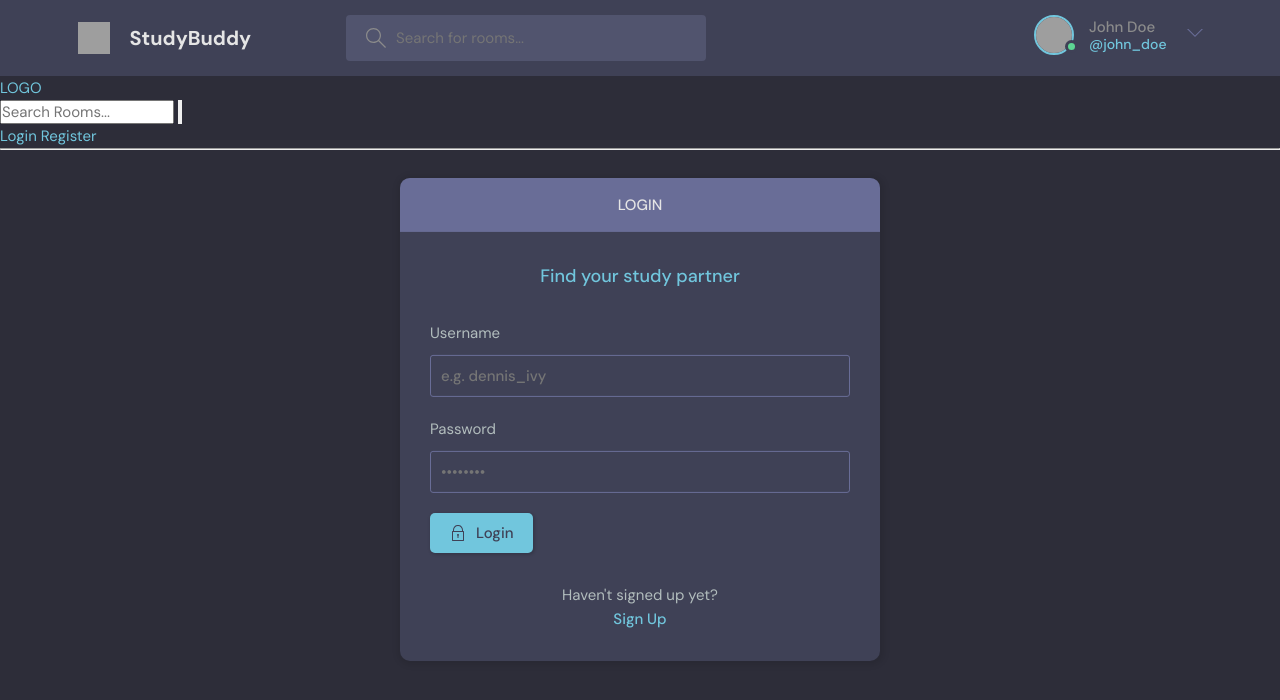
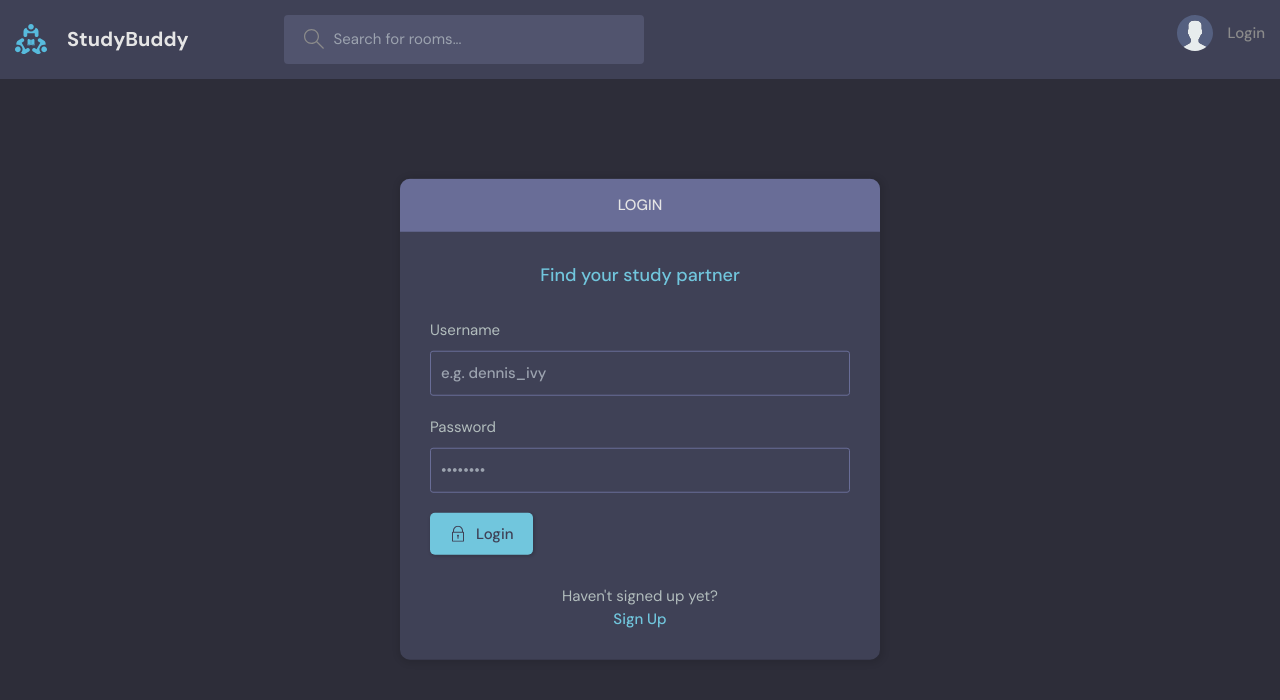
Before and after one commit to michael-duke/StudyClan, a Django app: a page that uses templates/main.html in a window 1280 px wide. Shown: the top 700 px of the page. Run offline with Django 4.2, Linux system fonts and the light colour scheme; some libraries are stand-ins or nearby versions; grey boxes are pictures that could not be loaded.

Commit message:
Update the main extension file according to the new theme Implement new navbar

```diff
--- a/templates/main.html
+++ b/templates/main.html
@@ -1,7 +1,5 @@
+{% load static %}
 {% load static tailwind_tags %}
-
-
-{% load static %}
 <!DOCTYPE html>
 <html lang="en">
   <head>
@@ -12,87 +10,19 @@
     <link rel="stylesheet" href="{% static 'styles/style.css' %}" />
     <title>StudyBuddy - Find study partners around the world!</title>
   </head>
-
+  {% tailwind_css %}
   <body>
-    <header class="header header--loggedIn">
-      <div class="container">
-        <a href="/" class="header__logo">
-          <img src="assets/logo.svg" />
-          <h1>StudyBuddy</h1>
-        </a>
-        <form class="header__search">
-          <label>
-            <svg version="1.1" xmlns="http://www.w3.org/2000/svg" width="32" height="32" viewBox="0 0 32 32">
-              <title>search</title>
-              <path
-                d="M32 30.586l-10.845-10.845c1.771-2.092 2.845-4.791 2.845-7.741 0-6.617-5.383-12-12-12s-12 5.383-12 12c0 6.617 5.383 12 12 12 2.949 0 5.649-1.074 7.741-2.845l10.845 10.845 1.414-1.414zM12 22c-5.514 0-10-4.486-10-10s4.486-10 10-10c5.514 0 10 4.486 10 10s-4.486 10-10 10z"
-              ></path>
-            </svg>
-            <input placeholder="Search for rooms..." />
-          </label>
-        </form>
-        <nav class="header__menu">
-          <!-- Not Logged In -->
-          <!-- <a href="/login.html">
-            <img src="./assets/avatar.svg" />
-            <p>Login</p>
-          </a> -->
-
-          <!-- Logged In -->
-
-          <div class="header__user">
-            <a href="profile.html">
-              <div class="avatar avatar--medium active">
-                <img src="https://randomuser.me/api/portraits/men/37.jpg" />
-              </div>
-              <p>John Doe <span>@john_doe</span></p>
-            </a>
-            <button class="dropdown-button">
-              <svg version="1.1" xmlns="http://www.w3.org/2000/svg" width="32" height="32" viewBox="0 0 32 32">
-                <title>chevron-down</title>
-                <path d="M16 21l-13-13h-3l16 16 16-16h-3l-13 13z"></path>
-              </svg>
-            </button>
-          </div>
-
-          <div class="dropdown-menu">
-            <a href="settings.html" class="dropdown-link"
-              ><svg version="1.1" xmlns="http://www.w3.org/2000/svg" width="32" height="32" viewBox="0 0 32 32">
-                <title>tools</title>
-                <path
-                  d="M27.465 32c-1.211 0-2.35-0.471-3.207-1.328l-9.392-9.391c-2.369 0.898-4.898 0.951-7.355 0.15-3.274-1.074-5.869-3.67-6.943-6.942-0.879-2.682-0.734-5.45 0.419-8.004 0.135-0.299 0.408-0.512 0.731-0.572 0.32-0.051 0.654 0.045 0.887 0.277l5.394 5.395 3.586-3.586-5.394-5.395c-0.232-0.232-0.336-0.564-0.276-0.887s0.272-0.596 0.572-0.732c2.552-1.152 5.318-1.295 8.001-0.418 3.274 1.074 5.869 3.67 6.943 6.942 0.806 2.457 0.752 4.987-0.15 7.358l9.392 9.391c0.844 0.842 1.328 2.012 1.328 3.207-0 2.5-2.034 4.535-4.535 4.535zM15.101 19.102c0.26 0 0.516 0.102 0.707 0.293l9.864 9.863c0.479 0.479 1.116 0.742 1.793 0.742 1.398 0 2.535-1.137 2.535-2.535 0-0.668-0.27-1.322-0.742-1.793l-9.864-9.863c-0.294-0.295-0.376-0.74-0.204-1.119 0.943-2.090 1.061-4.357 0.341-6.555-0.863-2.631-3.034-4.801-5.665-5.666-1.713-0.561-3.468-0.609-5.145-0.164l4.986 4.988c0.391 0.391 0.391 1.023 0 1.414l-5 5c-0.188 0.188-0.441 0.293-0.707 0.293s-0.52-0.105-0.707-0.293l-4.987-4.988c-0.45 1.682-0.397 3.436 0.164 5.146 0.863 2.631 3.034 4.801 5.665 5.666 2.2 0.721 4.466 0.604 6.555-0.342 0.132-0.059 0.271-0.088 0.411-0.088z"
-                ></path>
-              </svg>
-              Settings</a
-            >
-            <a href="login.html" class="dropdown-link"
-              ><svg version="1.1" xmlns="http://www.w3.org/2000/svg" width="32" height="32" viewBox="0 0 32 32">
-                <title>sign-out</title>
-                <path
-                  d="M3 0h22c0.553 0 1 0 1 0.553l-0 3.447h-2v-2h-20v28h20v-2h2l0 3.447c0 0.553-0.447 0.553-1 0.553h-22c-0.553 0-1-0.447-1-1v-30c0-0.553 0.447-1 1-1z"
-                ></path>
-                <path
-                  d="M21.879 21.293l1.414 1.414 6.707-6.707-6.707-6.707-1.414 1.414 4.293 4.293h-14.172v2h14.172l-4.293 4.293z"
-                ></path>
-              </svg>
-              Logout</a
-            >
-          </div>
-        </nav>
-      </div>
-    </header>
-    {% include 'navbar.html' %}
-    {% if messages %}
-      <ul class="messages">
-        {% for message in messages %}
-        <li>{{ message }}</li>
-        {% endfor %}
-      </ul>
+    {% include 'navbar.html' %} {% if messages %}
+    <ul class="messages">
+      {% for message in messages %}
+      <li>{{ message }}</li>
+      {% endfor %}
+    </ul>
     {% endif %}
-    <div class="container mx-auto">
+    <div>
       {% block content %}
       {% endblock %}
     </div>
-    <!-- <script src="script.js"></script> -->
+    <script src="{% static 'js/script.js' %}"></script>
   </body>
 </html>
--- a/templates/navbar.html
+++ b/templates/navbar.html
@@ -1,31 +1,74 @@
-<a href="/" class="text-3xl bg-sky-600 text-white font-sans">LOGO</a>
-<form method="GET" action="{% url 'home' %}" class="flex items-center mb-3">
-  <input type="text" name="q" placeholder="Search Rooms..." />
-  <button type="submit" class="flex items-center justify-center border-none group">
-    <svg
-      xmlns="http://www.w3.org/2000/svg"
-      fill-rule="evenodd"
-      stroke-linejoin="round"
-      stroke-miterlimit="2"
-      clip-rule="evenodd"
-      viewBox="0 0 128 128"
-      id="search"
-      class="w-8 h-8 stoke-black group-hover:animate-spin"
+{% load static %}
+<header class="header header--loggedIn">
+  <div class="container">
+    <a href="{% url 'home' %}" class="header__logo">
+      <img src="{% static 'images/logo.svg'%}" />
+      <h1>StudyBuddy</h1>
+    </a>
+    <form class="header__search" method="GET" action="{% url 'home' %}">
+      <label>
+        <svg version="1.1" xmlns="http://www.w3.org/2000/svg" width="32" height="32" viewBox="0 0 32 32">
+          <title>search</title>
+          <path
+            d="M32 30.586l-10.845-10.845c1.771-2.092 2.845-4.791 2.845-7.741 0-6.617-5.383-12-12-12s-12 5.383-12 12c0 6.617 5.383 12 12 12 2.949 0 5.649-1.074 7.741-2.845l10.845 10.845 1.414-1.414zM12 22c-5.514 0-10-4.486-10-10s4.486-10 10-10c5.514 0 10 4.486 10 10s-4.486 10-10 10z"
+          ></path>
+        </svg>
+        <input placeholder="Search for rooms..." name="q" />
+      </label>
+    </form>
+    <nav class="header__menu">
+
+      <!-- Logged In -->
+      {% if user.is_authenticated %}
+      <div class="header__user">
+        <a href="{% url 'update-user' %}">
+          <div class="avatar avatar--medium active">
+            <img src="https://randomuser.me/api/portraits/men/37.jpg" />
+          </div>
+          <p>{{user.username}} <span>@{{user.username}}</span></p>
+        </a>
+        <button class="dropdown-button">
+          <svg version="1.1" xmlns="http://www.w3.org/2000/svg" width="32" height="32" viewBox="0 0 32 32">
+            <title>chevron-down</title>
+            <path d="M16 21l-13-13h-3l16 16 16-16h-3l-13 13z"></path>
+          </svg>
+        </button>
+      </div>
+      <!-- Not Logged In -->
+      {% else %}
+      <a href="{% url 'login' %}">
+        <img src="{% static 'images/avatar.svg'%}" />
+        <p>Login</p>
+      </a>
+      {% endif %}
+      <div class="dropdown-menu">
+        <a href="{% url 'update-user' %}" class="dropdown-link"
+          ><svg version="1.1" xmlns="http://www.w3.org/2000/svg" width="32" height="32" viewBox="0 0 32 32">
+            <title>tools</title>
+            <path
+              d="M27.465 32c-1.211 0-2.35-0.471-3.207-1.328l-9.392-9.391c-2.369 0.898-4.898 0.951-7.355 0.15-3.274-1.074-5.869-3.67-6.943-6.942-0.879-2.682-0.734-5.45 0.419-8.004 0.135-0.299 0.408-0.512 0.731-0.572 0.32-0.051 0.654 0.045 0.887 0.277l5.394 5.395 3.586-3.586-5.394-5.395c-0.232-0.232-0.336-0.564-0.276-0.887s0.272-0.596 0.572-0.732c2.552-1.152 5.318-1.295 8.001-0.418 3.274 1.074 5.869 3.67 6.943 6.942 0.806 2.457 0.752 4.987-0.15 7.358l9.392 9.391c0.844 0.842 1.328 2.012 1.328 3.207-0 2.5-2.034 4.535-4.535 4.535zM15.101 19.102c0.26 0 0.516 0.102 0.707 0.293l9.864 9.863c0.479 0.479 1.116 0.742 1.793 0.742 1.398 0 2.535-1.137 2.535-2.535 0-0.668-0.27-1.322-0.742-1.793l-9.864-9.863c-0.294-0.295-0.376-0.74-0.204-1.119 0.943-2.090 1.061-4.357 0.341-6.555-0.863-2.631-3.034-4.801-5.665-5.666-1.713-0.561-3.468-0.609-5.145-0.164l4.986 4.988c0.391 0.391 0.391 1.023 0 1.414l-5 5c-0.188 0.188-0.441 0.293-0.707 0.293s-0.52-0.105-0.707-0.293l-4.987-4.988c-0.45 1.682-0.397 3.436 0.164 5.146 0.863 2.631 3.034 4.801 5.665 5.666 2.2 0.721 4.466 0.604 6.555-0.342 0.132-0.059 0.271-0.088 0.411-0.088z"
+            ></path>
+          </svg>
+          Settings</a
         >
-      <path fill="none" d="M0 0h128v128H0z"></path>
+        <a href="{% url 'logout' %}" class="dropdown-link"
+          ><svg version="1.1" xmlns="http://www.w3.org/2000/svg" width="32" height="32" viewBox="0 0 32 32">
+            <title>sign-out</title>
             <path
-        d="M29.18 9.265C8.587 23.684 3.575 52.11 17.994 72.703c14.42 20.593 42.845 25.604 63.438 11.185 20.593-14.42 25.605-42.844 11.186-63.437C78.198-.142 49.773-5.155 29.18 9.265Zm2.868 4.095C50.38.524 75.686 4.985 88.523 23.318c12.836 18.332 8.373 43.638-9.959 56.474-18.332 12.836-43.637 8.375-56.474-9.957-12.837-18.333-8.374-43.638 9.958-56.475Z"
+              d="M3 0h22c0.553 0 1 0 1 0.553l-0 3.447h-2v-2h-20v28h20v-2h2l0 3.447c0 0.553-0.447 0.553-1 0.553h-22c-0.553 0-1-0.447-1-1v-30c0-0.553 0.447-1 1-1z"
             ></path>
             <path
-        d="M29.942 64.338c-9.803-14-6.395-33.323 7.604-43.126a2.502 2.502 0 0 0 .614-3.482 2.502 2.502 0 0 0-3.482-.614c-16.26 11.386-20.217 33.83-8.832 50.09a2.502 2.502 0 0 0 3.482.614 2.502 2.502 0 0 0 .614-3.482ZM78.014 83.364l5.09 7.27a2.502 2.502 0 0 0 3.482.614 2.502 2.502 0 0 0 .614-3.482l-5.09-7.27a2.502 2.502 0 0 0-3.482-.614 2.502 2.502 0 0 0-.614 3.482Z"
-      ></path>
-      <path
-        d="M100.341 92.914a14.841 14.841 0 0 0-15.046-6.045h-.002a3.6 3.6 0 0 0-2.38 1.666v.002a14.841 14.841 0 0 0 .534 16.207l12.357 17.648a9.337 9.337 0 0 0 13.003 2.293l1.6-1.12a9.336 9.336 0 0 0 2.292-13.003L100.34 92.914Zm-13.458-1.242a9.84 9.84 0 0 0 .659 10.204l12.357 17.648a4.34 4.34 0 0 0 6.04 1.066l1.6-1.12a4.339 4.339 0 0 0 1.064-6.04L96.246 95.78a9.839 9.839 0 0 0-9.363-4.109Z"
+              d="M21.879 21.293l1.414 1.414 6.707-6.707-6.707-6.707-1.414 1.414 4.293 4.293h-14.172v2h14.172l-4.293 4.293z"
             ></path>
           </svg>
-  </button>
-</form>
-{% if user.is_authenticated %}
+          Logout</a
+        >
+      </div>
+    </nav>
+  </div>
+</header>
+
+<!-- {% if user.is_authenticated %}
   <div class="flex gap-5 items-center">
     <h3>Welcome, <span class="capitalize underline underline-offset-4 decoration-orange-500">{{ user }}</span></h3>
     <a href="{% url 'logout' %}" class="rounded bg-slate-700 text-white p-3 font-sans">Logout</a>
@@ -35,4 +78,4 @@
   <a href="{% url 'register' %}" class="rounded text-black underline underline-offset-2 decoration-green-600 p-3 font-sans">Register</a>
 {% endif %}
 
-<hr class="border-slate-300 m-3" />
+<hr class="border-slate-300 m-3" /> -->
```
Lines whose indentation alone changed are shown as unchanged.
